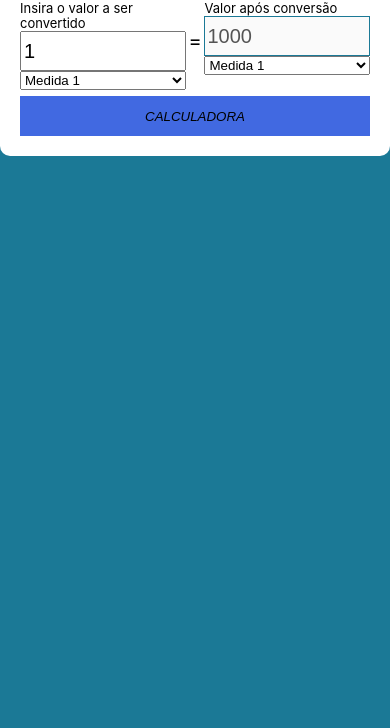
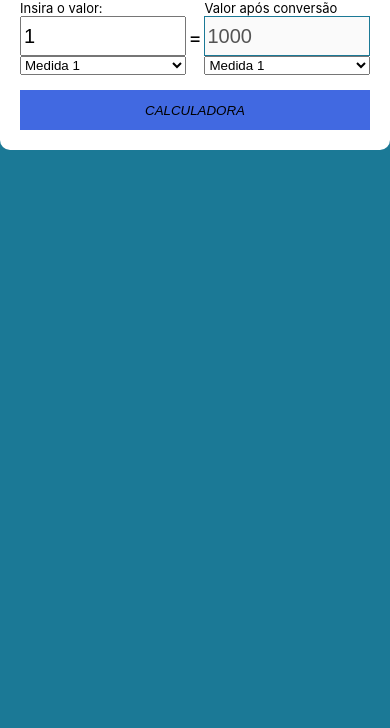
Before and after one commit to kevinpiovezan/calculadora, a plain HTML site: page medidas.html in a window 390 px wide. Shown: the part 116-844 px from the top of the page. Drawn offline with Linux system fonts and the light colour scheme.

Commit message:
Alterando medidas para telas mobile

```diff
--- a/medidas.html
+++ b/medidas.html
@@ -16,7 +16,7 @@
         </h1>
         <div class="container-div">
             <div class="div-input">
-                <label>Insira o valor a ser convertido</label>
+                <label>Insira o valor:</label>
                 <br>
                 <input type="text" class="input" value="1">
                 <br>
```
